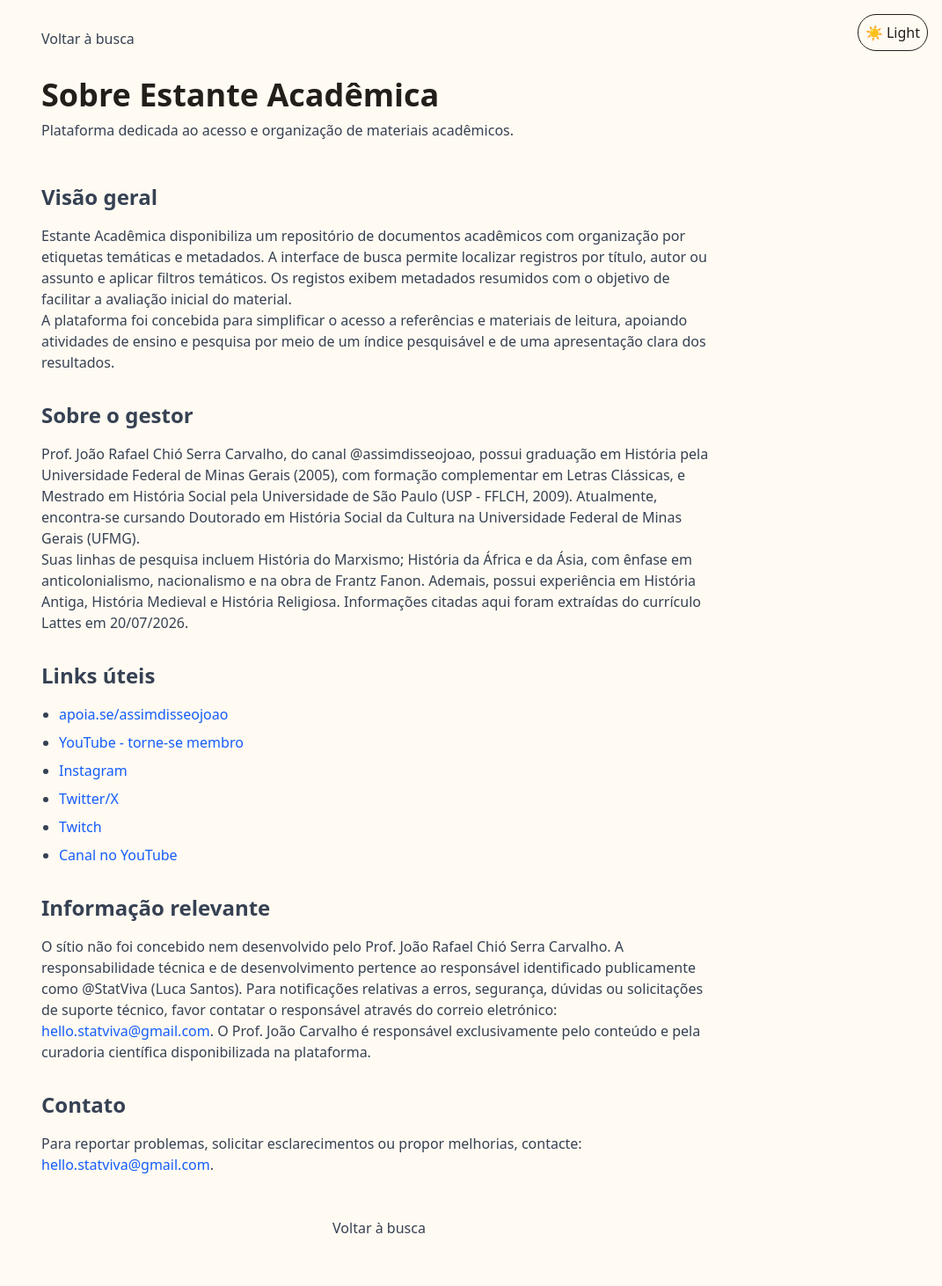
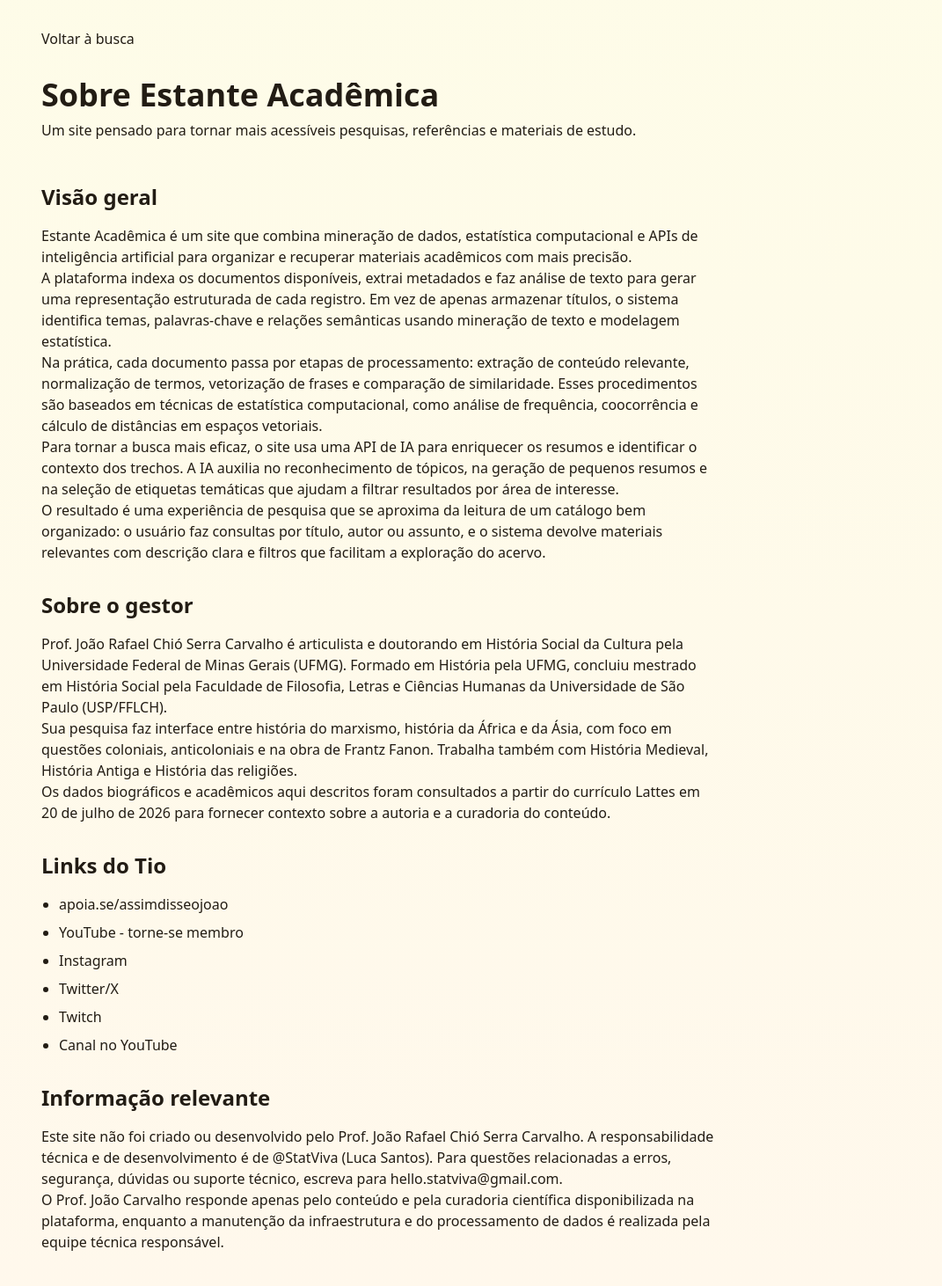
Before and after one commit to lucaxstat/estante, a Next.js app: page /sobre in a window 1280 px wide. Shown: the top 1462 px of the page at 88% size, without its empty margins (209-1280 px from the left). Built offline with nearby package versions, Linux system fonts and the light colour scheme.

Commit message:
AJUSTES PARTE 02

```diff
--- a/app/globals.css
+++ b/app/globals.css
@@ -2,41 +2,15 @@
 
 /* Theme tokens */
 :root {
-  --bg: 255 250 242; /* warm paper tone */
-  --fg: 34 30 25; /* softer dark brown for comfortable reading */
-  --muted: 153 102 51; /* soft accent */
-  --burnt-50: 255 250 240;
-  --burnt-100: 255 243 229;
-  --burnt-500: 189 124 44; /* burnt yellow/brown */
-  --card-rgb: 255 253 248;
-  --glass: 255 253 248;
-  --shadow: 0 8px 20px rgba(34,30,25,0.06);
-}
-
-/* Dark theme variables */
-:root.theme-dark {
-  --bg: 18 16 14; /* dark warm background */
-  --fg: 236 230 221; /* warm off-white text */
-  --muted: 210 170 110;
-  --burnt-50: 28 26 24;
-  --burnt-100: 36 34 32;
-  --burnt-500: 210 140 60;
-  --card-rgb: 24 22 20;
-  --glass: 28 26 24;
-  --shadow: 0 8px 24px rgba(0,0,0,0.6);
-}
-
-/* Light theme override class */
-:root.theme-light {
-  --bg: 255 250 242;
-  --fg: 34 30 25;
-  --muted: 153 102 51;
-  --burnt-50: 255 250 240;
-  --burnt-100: 255 243 229;
-  --burnt-500: 189 124 44;
-  --card-rgb: 255 253 248;
-  --glass: 255 253 248;
-  --shadow: 0 8px 20px rgba(34,30,25,0.06);
+  --bg: 255 245 230; /* warm paper tone */
+  --fg: 34 28 20; /* rich brown text */
+  --muted: 150 108 50; /* soft accent */
+  --burnt-50: 255 247 236;
+  --burnt-100: 255 240 223;
+  --burnt-500: 183 112 36;
+  --card-rgb: 255 251 244;
+  --glass: 255 251 244;
+  --shadow: 0 8px 25px rgba(34,28,20,0.08);
 }
 
 /* Base styles using tokens */
@@ -44,6 +18,10 @@ html, body {
   background-color: rgb(var(--bg));
   color: rgb(var(--fg));
   transition: background-color 200ms ease, color 200ms ease;
+}
+
+body {
+  font-family: ui-sans-serif, system-ui, -apple-system, BlinkMacSystemFont, "Segoe UI", sans-serif;
 }
 
 /* Reusable components (cards, buttons, tags) */
@@ -68,26 +46,27 @@ html, body {
 }
 .btn-primary:hover { transform: translateY(-2px); filter: saturate(1.05); }
 .btn-primary:disabled {
-  opacity: 0.6;
+  opacity: 0.65;
   cursor: not-allowed;
   transform: none;
 }
 
-.btn-danger { background: #dc2626; color: white; padding: 0.5rem 0.8rem; border-radius: 0.6rem; transition: opacity 120ms ease; }
+.btn-danger { background: #b91c1c; color: white; padding: 0.5rem 0.8rem; border-radius: 0.6rem; transition: opacity 120ms ease; }
 .btn-danger:disabled { opacity: 0.6; cursor: not-allowed; }
 
 .input-field {
   width: 100%;
   padding: 0.95rem 1rem;
   border-radius: 1rem;
-  border: 1px solid rgba(34,30,25,0.08);
+  border: 1px solid rgba(34,28,20,0.12);
   background: rgba(var(--card-rgb) / 0.98);
+  color: rgb(var(--fg));
   transition: border-color 150ms ease, box-shadow 150ms ease, transform 150ms ease;
 }
 .input-field:focus {
   outline: none;
   border-color: rgba(var(--burnt-500), 0.85);
-  box-shadow: 0 0 0 6px rgba(var(--burnt-500), 0.08);
+  box-shadow: 0 0 0 6px rgba(var(--burnt-500), 0.12);
   transform: translateY(-1px);
 }
 .input-field:disabled {
@@ -113,17 +92,15 @@ html, body {
   padding: 0.18rem 0.5rem;
   border-radius: 999px;
   font-size: 0.75rem;
-  background: rgba(245,238,226,0.7);
+  background: rgba(245,238,226,0.9);
   color: rgb(var(--burnt-500));
 }
 
-/* Utility to make elements look glassy */
 .glass {
-  background: rgba(var(--glass) / 0.7);
+  background: rgba(var(--glass) / 0.85);
   backdrop-filter: blur(6px) saturate(120%);
 }
 
-/* Toast notifications */
 .toast-container {
   position: fixed;
   right: 1rem;
@@ -137,7 +114,7 @@ html, body {
   min-width: 18rem;
   background: rgba(var(--card-rgb) / 0.98);
   color: rgb(var(--fg));
-  border: 1px solid rgba(var(--fg) / 0.12);
+  border: 1px solid rgba(var(--fg) / 0.16);
   padding: 1rem 1.2rem;
   border-radius: 1rem;
   box-shadow: var(--shadow);
@@ -145,7 +122,7 @@ html, body {
   animation: slideIn 240ms ease;
 }
 .toast-success { border-left: 4px solid rgb(var(--burnt-500)); }
-.toast-error { border-left: 4px solid #dc2626; }
+.toast-error { border-left: 4px solid #b91c1c; }
 .toast-info { border-left: 4px solid rgb(var(--muted)); }
 
 @keyframes slideIn {
@@ -153,5 +130,6 @@ html, body {
   to { opacity: 1; transform: translateY(0); }
 }
 
-/* Smooth focus outlines */
-*:focus { outline: 2px solid rgba(var(--muted), 0.12); outline-offset: 2px; }
+* { color: rgb(var(--fg)); }
+
+*:focus { outline: 2px solid rgba(var(--muted), 0.18); outline-offset: 2px; }
--- a/app/layout.tsx
+++ b/app/layout.tsx
@@ -1,7 +1,6 @@
 import type { Metadata } from "next";
 import { Geist, Geist_Mono } from "next/font/google";
 import "./globals.css";
-import ThemeToggle from '../components/ThemeToggle';
 
 const geistSans = Geist({
   variable: "--font-geist-sans",
@@ -27,9 +26,6 @@ export default function RootLayout({
   return (
     <html lang="en" className={`${geistSans.variable} ${geistMono.variable} h-full antialiased`}>
       <body className="min-h-full flex flex-col">
-        <div className="fixed top-4 right-4 z-50">
-          <ThemeToggle />
-        </div>
         {children}
       </body>
     </html>
--- a/app/sobre/page.tsx
+++ b/app/sobre/page.tsx
@@ -4,81 +4,84 @@ import Link from 'next/link';
 
 export default function SobrePage() {
   return (
-    <main className="min-h-screen p-8">
+    <main className="min-h-screen p-8 bg-gradient-to-b from-yellow-50 to-orange-50 text-brown-900">
       <div className="max-w-3xl mx-auto">
         <header className="mb-12">
-          <Link href="/" className="text-gray-700 hover:underline mb-4 inline-block">
+          <Link href="/" className="text-brown-700 hover:underline mb-4 inline-block">
             Voltar à busca
           </Link>
           <h1 className="text-4xl font-semibold mt-4 mb-2">Sobre Estante Acadêmica</h1>
-          <p className="text-gray-700">Plataforma dedicada ao acesso e organização de materiais acadêmicos.</p>
+          <p className="text-brown-700">Um site pensado para tornar mais acessíveis pesquisas, referências e materiais de estudo.</p>
         </header>
 
-        <article className="prose prose-lg max-w-none mb-12 space-y-8 text-gray-700">
+        <article className="prose prose-lg max-w-none mb-12 space-y-8 text-brown-900">
           <section>
             <h2 className="text-2xl font-semibold mb-4">Visão geral</h2>
             <p>
-              Estante Acadêmica disponibiliza um repositório de documentos acadêmicos com organização por etiquetas temáticas e
-              metadados. A interface de busca permite localizar registros por título, autor ou assunto e aplicar filtros temáticos.
-              Os registos exibem metadados resumidos com o objetivo de facilitar a avaliação inicial do material.
+              Estante Acadêmica é um site que combina mineração de dados, estatística computacional e APIs de inteligência artificial para organizar e recuperar materiais acadêmicos com mais precisão.
             </p>
             <p>
-              A plataforma foi concebida para simplificar o acesso a referências e materiais de leitura, apoiando atividades de
-              ensino e pesquisa por meio de um índice pesquisável e de uma apresentação clara dos resultados.
+              A plataforma indexa os documentos disponíveis, extrai metadados e faz análise de texto para gerar uma representação estruturada de cada registro. Em vez de apenas armazenar títulos, o sistema identifica temas, palavras-chave e relações semânticas usando mineração de texto e modelagem estatística.
+            </p>
+            <p>
+              Na prática, cada documento passa por etapas de processamento: extração de conteúdo relevante, normalização de termos, vetorização de frases e comparação de similaridade. Esses procedimentos são baseados em técnicas de estatística computacional, como análise de frequência, coocorrência e cálculo de distâncias em espaços vetoriais.
+            </p>
+            <p>
+              Para tornar a busca mais eficaz, o site usa uma API de IA para enriquecer os resumos e identificar o contexto dos trechos. A IA auxilia no reconhecimento de tópicos, na geração de pequenos resumos e na seleção de etiquetas temáticas que ajudam a filtrar resultados por área de interesse.
+            </p>
+            <p>
+              O resultado é uma experiência de pesquisa que se aproxima da leitura de um catálogo bem organizado: o usuário faz consultas por título, autor ou assunto, e o sistema devolve materiais relevantes com descrição clara e filtros que facilitam a exploração do acervo.
             </p>
           </section>
 
           <section>
             <h2 className="text-2xl font-semibold mb-4">Sobre o gestor</h2>
             <p>
-              Prof. João Rafael Chió Serra Carvalho, do canal @assimdisseojoao, possui graduação em História pela Universidade
-              Federal de Minas Gerais (2005), com formação complementar em Letras Clássicas, e Mestrado em História Social pela
-              Universidade de São Paulo (USP - FFLCH, 2009). Atualmente, encontra-se cursando Doutorado em História Social da
-              Cultura na Universidade Federal de Minas Gerais (UFMG).
+              Prof. João Rafael Chió Serra Carvalho é articulista e doutorando em História Social da Cultura pela Universidade Federal de Minas Gerais (UFMG). Formado em História pela UFMG, concluiu mestrado em História Social pela Faculdade de Filosofia, Letras e Ciências Humanas da Universidade de São Paulo (USP/FFLCH).
             </p>
             <p>
-              Suas linhas de pesquisa incluem História do Marxismo; História da África e da Ásia, com ênfase em anticolonialismo,
-              nacionalismo e na obra de Frantz Fanon. Ademais, possui experiência em História Antiga, História Medieval e História
-              Religiosa. Informações citadas aqui foram extraídas do currículo Lattes em 20/07/2026.
+              Sua pesquisa faz interface entre história do marxismo, história da África e da Ásia, com foco em questões coloniais, anticoloniais e na obra de Frantz Fanon. Trabalha também com História Medieval, História Antiga e História das religiões.
+            </p>
+            <p>
+              Os dados biográficos e acadêmicos aqui descritos foram consultados a partir do currículo Lattes em 20 de julho de 2026 para fornecer contexto sobre a autoria e a curadoria do conteúdo.
             </p>
           </section>
 
           <section>
-            <h2 className="text-2xl font-semibold mb-4">Links úteis</h2>
+            <h2 className="text-2xl font-semibold mb-4">Links do Tio</h2>
             <ul className="list-disc pl-5 space-y-2">
-              <li><a href="https://apoia.se/assimdisseojoao" target="_blank" rel="noopener noreferrer" className="text-blue-600 hover:underline">apoia.se/assimdisseojoao</a></li>
-              <li><a href="https://youtube.com/assimdisseojoao/join" target="_blank" rel="noopener noreferrer" className="text-blue-600 hover:underline">YouTube - torne-se membro</a></li>
-              <li><a href="https://instagram.com/assimdisseojoao" target="_blank" rel="noopener noreferrer" className="text-blue-600 hover:underline">Instagram</a></li>
-              <li><a href="https://twitter.com/assimdisseojoao" target="_blank" rel="noopener noreferrer" className="text-blue-600 hover:underline">Twitter/X</a></li>
-              <li><a href="https://twitch.tv/assimdisseojoao" target="_blank" rel="noopener noreferrer" className="text-blue-600 hover:underline">Twitch</a></li>
-              <li><a href="https://youtube.com/@assimdisseojoao" target="_blank" rel="noopener noreferrer" className="text-blue-600 hover:underline">Canal no YouTube</a></li>
+              <li><a href="https://apoia.se/assimdisseojoao" target="_blank" rel="noopener noreferrer" className="text-brown-700 hover:underline">apoia.se/assimdisseojoao</a></li>
+              <li><a href="https://youtube.com/assimdisseojoao/join" target="_blank" rel="noopener noreferrer" className="text-brown-700 hover:underline">YouTube - torne-se membro</a></li>
+              <li><a href="https://instagram.com/assimdisseojoao" target="_blank" rel="noopener noreferrer" className="text-brown-700 hover:underline">Instagram</a></li>
+              <li><a href="https://twitter.com/assimdisseojoao" target="_blank" rel="noopener noreferrer" className="text-brown-700 hover:underline">Twitter/X</a></li>
+              <li><a href="https://twitch.tv/assimdisseojoao" target="_blank" rel="noopener noreferrer" className="text-brown-700 hover:underline">Twitch</a></li>
+              <li><a href="https://youtube.com/@assimdisseojoao" target="_blank" rel="noopener noreferrer" className="text-brown-700 hover:underline">Canal no YouTube</a></li>
             </ul>
           </section>
 
           <section>
             <h2 className="text-2xl font-semibold mb-4">Informação relevante</h2>
             <p>
-              O sítio não foi concebido nem desenvolvido pelo Prof. João Rafael Chió Serra Carvalho. A responsabilidade técnica e de
-              desenvolvimento pertence ao responsável identificado publicamente como @StatViva (Luca Santos). Para notificações relativas a erros,
-              segurança, dúvidas ou solicitações de suporte técnico, favor contatar o responsável através do correio eletrónico:
-              <a href="mailto:hello.statviva@gmail.com" className="text-blue-600 hover:underline"> hello.statviva@gmail.com</a>.
-              O Prof. João Carvalho é responsável exclusivamente pelo conteúdo e pela curadoria científica disponibilizada na plataforma.
+              Este site não foi criado ou desenvolvido pelo Prof. João Rafael Chió Serra Carvalho. A responsabilidade técnica e de desenvolvimento é de @StatViva (Luca Santos). Para questões relacionadas a erros, segurança, dúvidas ou suporte técnico, escreva para <a href="mailto:hello.statviva@gmail.com" className="text-brown-700 hover:underline">hello.statviva@gmail.com</a>.
+            </p>
+            <p>
+              O Prof. João Carvalho responde apenas pelo conteúdo e pela curadoria científica disponibilizada na plataforma, enquanto a manutenção da infraestrutura e do processamento de dados é realizada pela equipe técnica responsável.
             </p>
           </section>
 
           <section>
             <h2 className="text-2xl font-semibold mb-4">Contato</h2>
-            <p>Para reportar problemas, solicitar esclarecimentos ou propor melhorias, contacte: <a href="mailto:hello.statviva@gmail.com" className="text-blue-600 hover:underline">hello.statviva@gmail.com</a>.</p>
+            <p>Para reportar problemas, solicitar esclarecimentos ou sugerir melhorias, entre em contato pelo e-mail <a href="mailto:hello.statviva@gmail.com" className="text-brown-700 hover:underline">hello.statviva@gmail.com</a>.</p>
           </section>
         </article>
 
         <div className="flex justify-center mt-12">
-          <Link href="/" className="text-gray-700 hover:underline">Voltar à busca</Link>
+          <Link href="/" className="text-brown-700 hover:underline">Voltar à busca</Link>
         </div>
 
-        <footer className="mt-16 border-t border-gray-200 dark:border-gray-700 pt-8 text-center text-sm text-gray-500">
+        <footer className="mt-16 border-t border-brown-200 pt-8 text-center text-sm text-brown-700">
           <p>© 2026 StatViva. Plataforma desenvolvida por @StatViva.</p>
-          <p className="mt-2">Contato: <a href="mailto:hello.statviva@gmail.com" className="text-blue-600 hover:underline">hello.statviva@gmail.com</a></p>
+          <p className="mt-2">Contato: <a href="mailto:hello.statviva@gmail.com" className="text-brown-700 hover:underline">hello.statviva@gmail.com</a></p>
         </footer>
       </div>
     </main>
```
